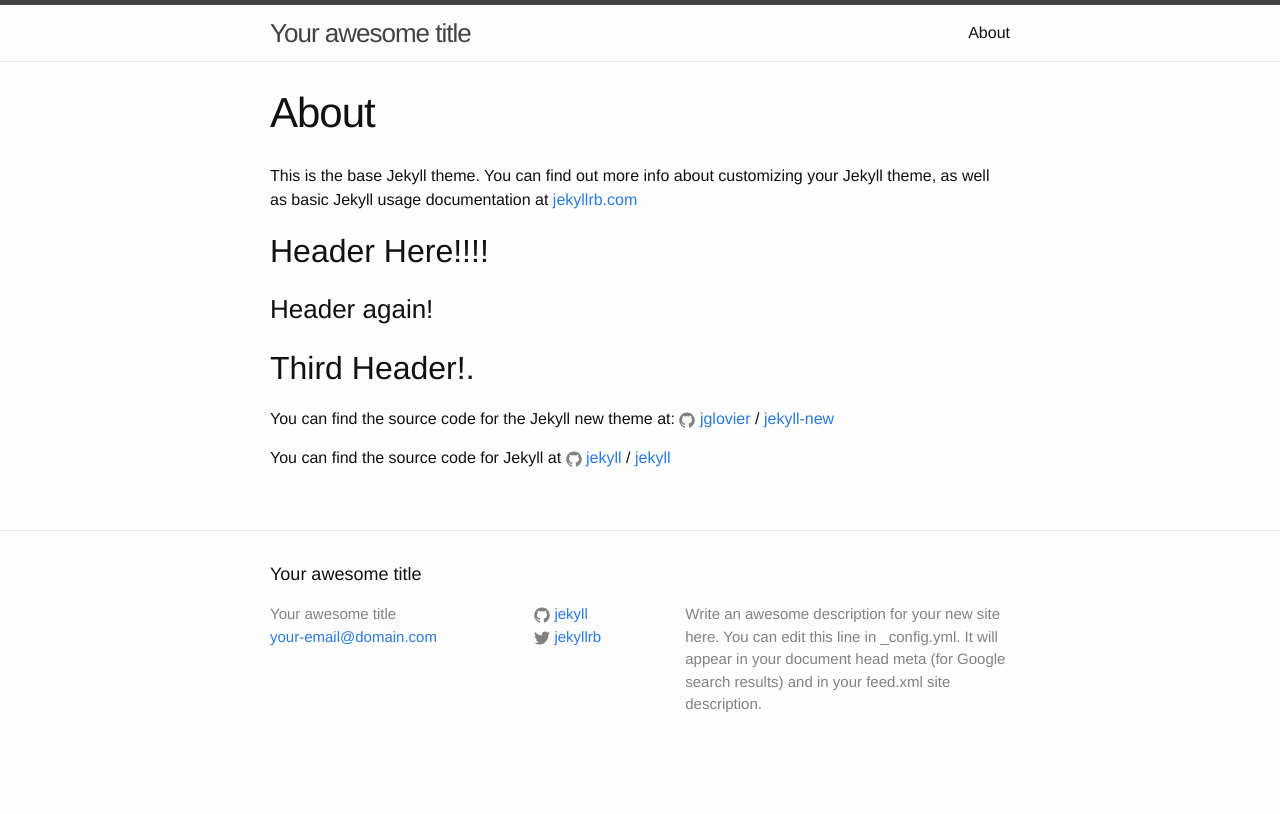
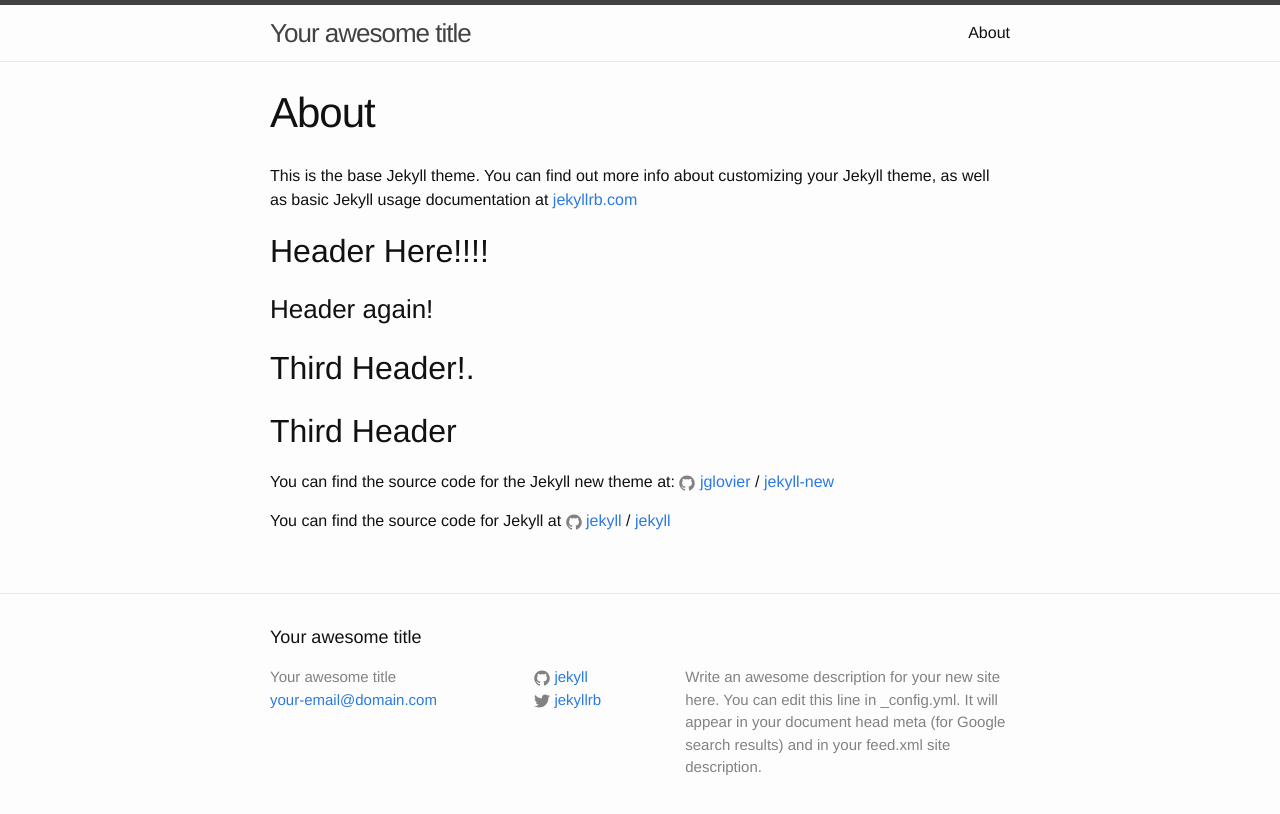
Before and after one commit to coder745/josh_website, a Jekyll site: the page built from about.md, in a window 1280 px wide. Shown: the top 814 px of the page. Built offline with Jekyll 4.4.1, drawn with Linux system fonts in a browser that asks for light colours.

Commit message:
Adding Content to About page.

```diff
--- a/about.md
+++ b/about.md
@@ -9,6 +9,7 @@ This is the base Jekyll theme. You can find out more info about customizing your
 ## Header Here!!!!
 ### Header again!
 ## Third Header!.
+## Third Header
 
 You can find the source code for the Jekyll new theme at:
 {% include icon-github.html username="jglovier" %} /
```
